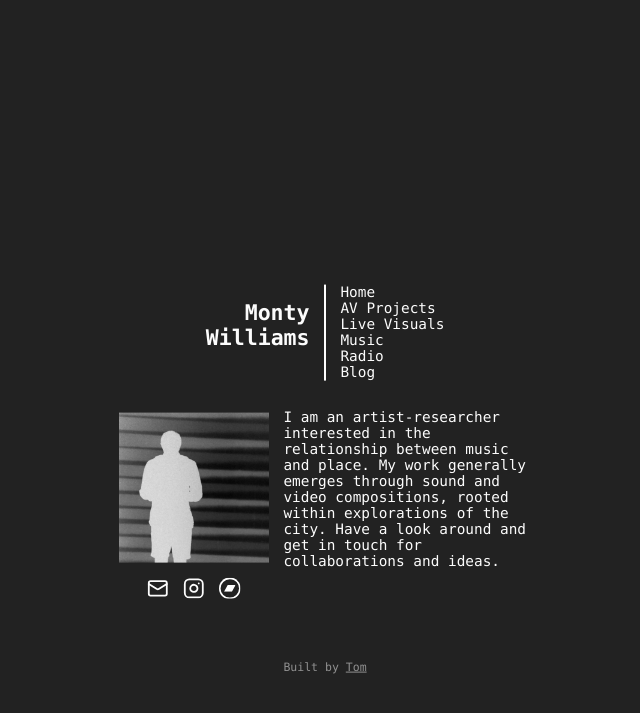
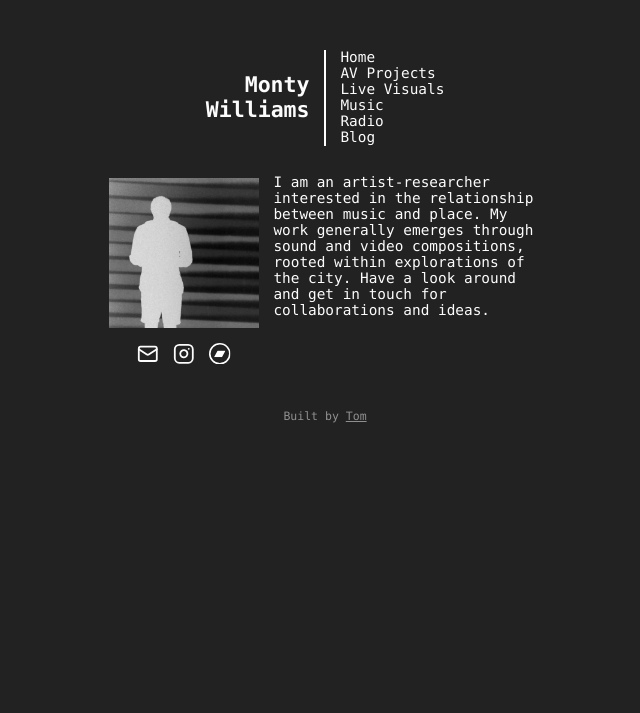
Before and after one commit to montyfew/montyfew.github.io, a Jekyll site: the page built from index.md, in a window 1280 px wide. Shown: the top 713 px of the page, without its empty margins (315-955 px from the left). Built offline with Jekyll 4.4.1, drawn with Linux system fonts in a browser that asks for light colours.

Commit message:
Clean up landing page css a bit

```diff
--- a/_includes/header.html
+++ b/_includes/header.html
@@ -2,7 +2,6 @@
     <hgroup>
         <p>{{layout.subheading}}</p>
         <h1>{{page.title}}</h1>
-        <div class="spacer"></div>
     </hgroup>
 <!-- <h1>{{page.title}}</h1> -->
 <hr>
--- a/_sass/header.scss
+++ b/_sass/header.scss
@@ -19,11 +19,10 @@ header {
 
     hgroup {
         height: 100%;
-        display: flex;
-        flex-direction: column;
-        justify-content: center;
+        display: grid;
+        grid-template-rows: 1fr min-content 1fr;
         width: 100%;
-        min-height: 50px; // necessary to prevent layout shift when changing between pages with multiline titles and single line ones
+        align-items: end;
 
         p {
             font-size: 0.8rem;
@@ -37,10 +36,6 @@ header {
             margin: 0;
         }
 
-        div.spacer {
-            height: 1em;
-        }
-
     }
     nav {
         display: flex;
--- a/_sass/landing_page.scss
+++ b/_sass/landing_page.scss
@@ -1,38 +1,6 @@
-html {
-  height: 100lvh;
-  position: relative;
-}
+section.bio {
+  max-width: 30em;
 
-body {
-  padding-top: 0px;
-  padding-left: 10px;
-  padding-right: 10px;
-
-  margin-top: 2em;
-
-  position: absolute;
-  top: calc(50%);
-  left: 50%;
-  transform: translateY(-50%) translateX(-50%);
-
-  display: inline-block;
-  max-width: 30em;
-  width: 100%;
-  height: unset;
-  min-height: unset;
-
-  transition: all 700ms ease-out;
-
-  h1 {
-    opacity: 1;
-    transition: opacity 700ms ease-in-out;
-  }
-}
-
-section.bio {
-  // display: flex;
-  // gap: 1em;
-}
 
   section.bio-left {
     margin-top: 0.25em;
@@ -57,7 +25,7 @@ div.logo-links {
     flex-direction: row;
     justify-content: center;
     gap: 1em;
-  // margin-bottom: 1em;
+
     svg {
       width: auto;
       height: 1.5em;
@@ -67,37 +35,4 @@ div.logo-links {
       filter: invert(1);
     }
   }
-
-// This gets set by js to make main zoom to the top of the page
-body.top {
-  top: 50px;
-  transform: translateY(0px) translateX(-50%);
-  h1 {
-    opacity: 0;
 }
-  section.bio {
-    opacity: 0;
-  }
-}
-
-@media only screen and (max-width: 620px) {
-  html {
-    position: static;
-    display: flex;
-    align-items: center;
-    flex-direction: column;
-  }
-
-  body {
-    position: static;
-    transform: unset;
-  }
-
-  body.top {
-    transform: unset;
-  }
-
-  body.top {
-    top: 10px;
-  }
-}
--- a/_sass/main.scss
+++ b/_sass/main.scss
@@ -2,8 +2,9 @@
 @import "maps";
 @import "header";
 @import "videography";
-@import "music_player";
+@import "landing_page";
 @import "blog";
+
 
 $font_stack: Menlo, Monaco, Lucida Console, Liberation Mono, DejaVu Sans Mono,
   Bitstream Vera Sans Mono, Courier New, monospace, serif;
--- a/_sass/music_player.scss
+++ /dev/null
@@ -1,89 +0,0 @@
-.amplitude-active-song-container, .amplitude-song-container:hover {
-    color: rgb(213, 139, 0);
-}
-
-section.cards {
-    display: flex;
-    flex-wrap: wrap;
-    flex-direction: row;
-    // gap: 0.5em;
-    justify-content: center;
-    border-radius: 5px;
-}
-
-
-.music_player, .tracks, .notes {
-    border: 1px solid rgba(128, 128, 128, 0.313);
-    // border-radius: 5px;
-    flex: 1 1 300px;
-    padding: 1em;
-}
-.tracks, .notes {
-    h2 { margin-top: 0;}
-    padding: 0.5em;
-}
-
-.music_player {
-    display: flex;
-    flex-direction: column;
-    align-items: center;
-    text-align: center;
-
-    div.progress-bar  {
-        position: relative;
-        display: flex;
-        flex-direction: column;
-        justify-content: center;
-        width: 80%;
-        height: 50px;
-    }
-
-    img.song-thumbnail {
-        width: 100%;
-        margin: auto;
-        margin-bottom: 0.5em;
-    }
-
-    p.artist-album {
-        margin: 0.5em;
-        font-size: 0.8rem;
-    }
-
-    div.amplitude-wave-form {
-        stroke: white;
-    }
-
-    input[type=range] {
-        -webkit-appearance: none; /* Hides the slider so that custom slider can be made */
-        width: 100%; /* Specific width is required for Firefox. */
-        background: transparent; /* Otherwise white in Chrome */
-        color: white;
-
-        position: absolute;
-        left: 0;
-        top: 50%;
-    }
-
-    input[type=range]::-webkit-slider-thumb {
-        -webkit-appearance: none;
-        height: 15px;
-        transform: translate(0, -50%);
-        width: 5px;
-        background: #ffffff;
-        cursor: pointer;
-        margin-top: 0px; /* You need to specify a margin in Chrome, but in Firefox and IE it is automatic */
-        box-shadow: 1px 1px 1px #000000, 0px 0px 1px #0d0d0d; /* Add cool effects to your sliders! */
-    }
-
-    /* All the same stuff for Firefox */
-    input[type=range]::-moz-range-thumb {
-        height: 15px;
-        transform: translate(0, -50%);
-        width: 5px;
-        background: #ffffff;
-        cursor: pointer;
-        margin-top: 0px; /* You need to specify a margin in Chrome, but in Firefox and IE it is automatic */
-        box-shadow: 1px 1px 1px #000000, 0px 0px 1px #0d0d0d; /* Add cool effects to your sliders! */
-    }
-
-}
--- a/assets/css/landing_page_css.scss
+++ /dev/null
@@ -1,3 +0,0 @@
----
----
-@import "landing_page";
```
Lines whose indentation alone changed are shown as unchanged.
